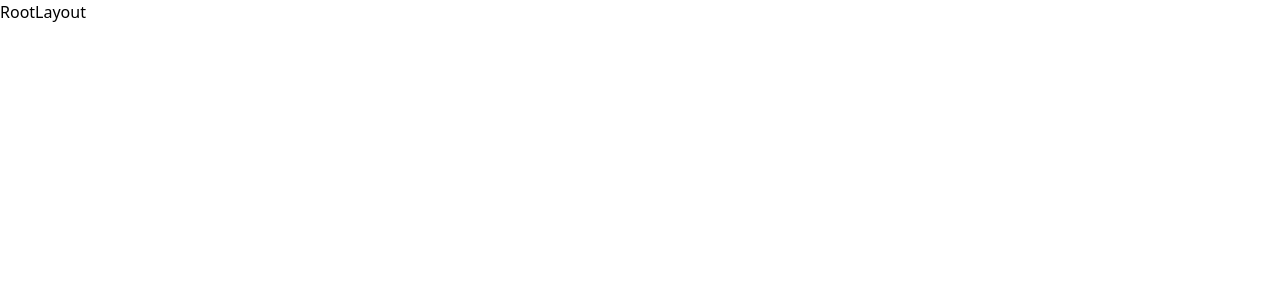
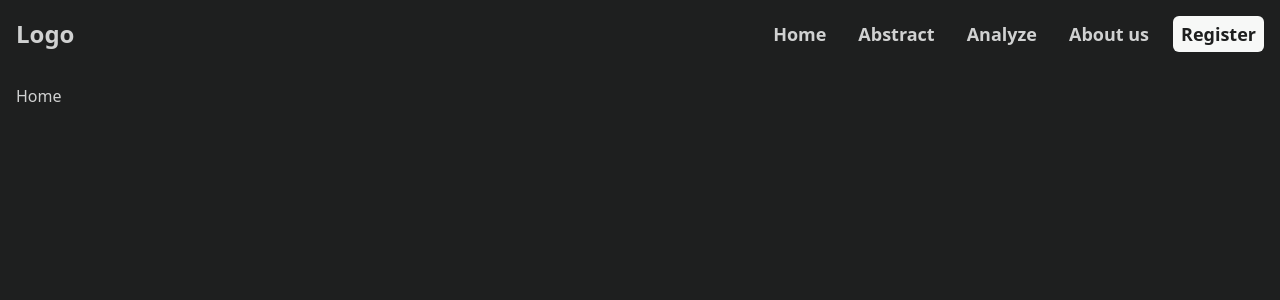
Before and after one commit to Dey11/cement, a React (Vite) app in the folder frontend/: page / in a window 1280 px wide. Shown: the top 300 px of the page. Built offline with nearby package versions, Linux system fonts and the light colour scheme.

Commit message:
Add Header component to RootLayout

```diff
--- a/frontend/src/layouts/RootLayout.tsx
+++ b/frontend/src/layouts/RootLayout.tsx
@@ -1,7 +1,17 @@
 import React from "react";
+import { Outlet } from "react-router-dom";
+import Header from "../components/Header";
 
 const RootLayout = () => {
-  return <div>RootLayout</div>;
+  return (
+    <div className=" bg-[#1e1f1f] h-max min-h-screen text-[#d0d1d1]">
+      <div className=" p-4 max-w-[1340px] mx-auto">
+        <Header />
+        {/* <div className="text-2xl font-bold">Logo</div> */}
+        <Outlet />
+      </div>
+    </div>
+  );
 };
 
 export default RootLayout;
```
